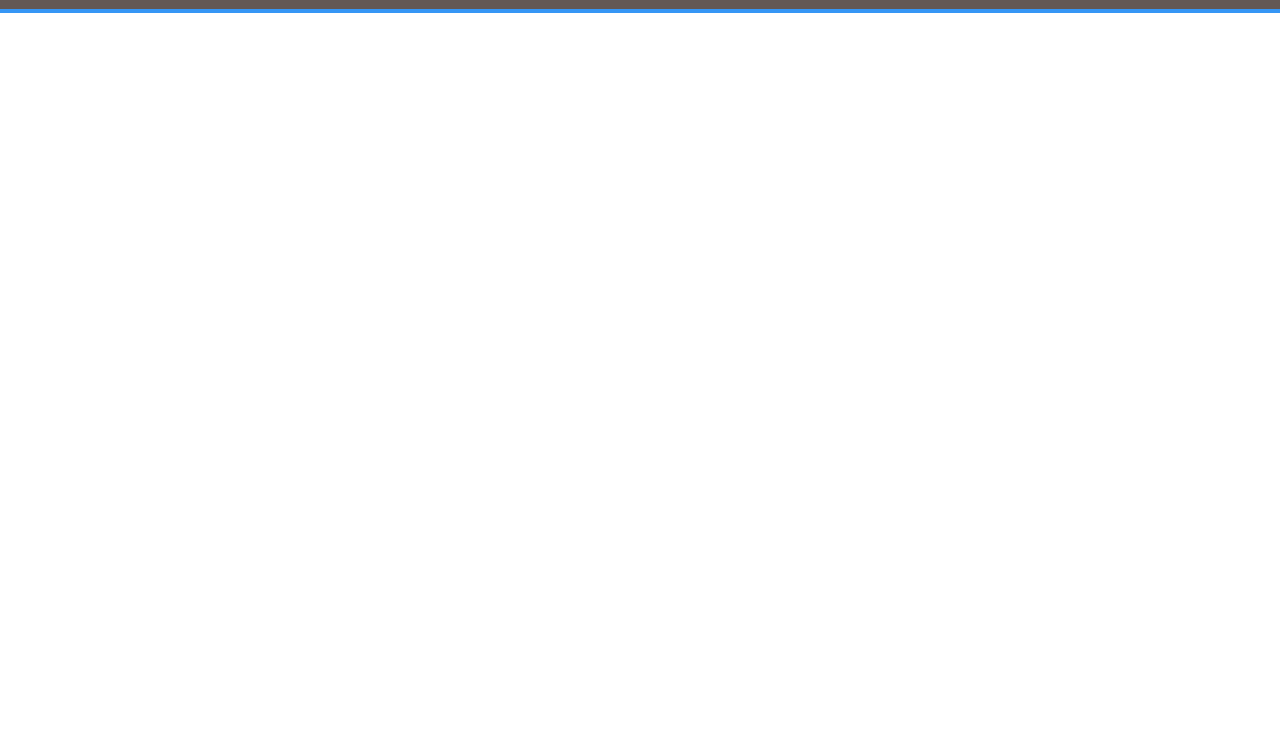
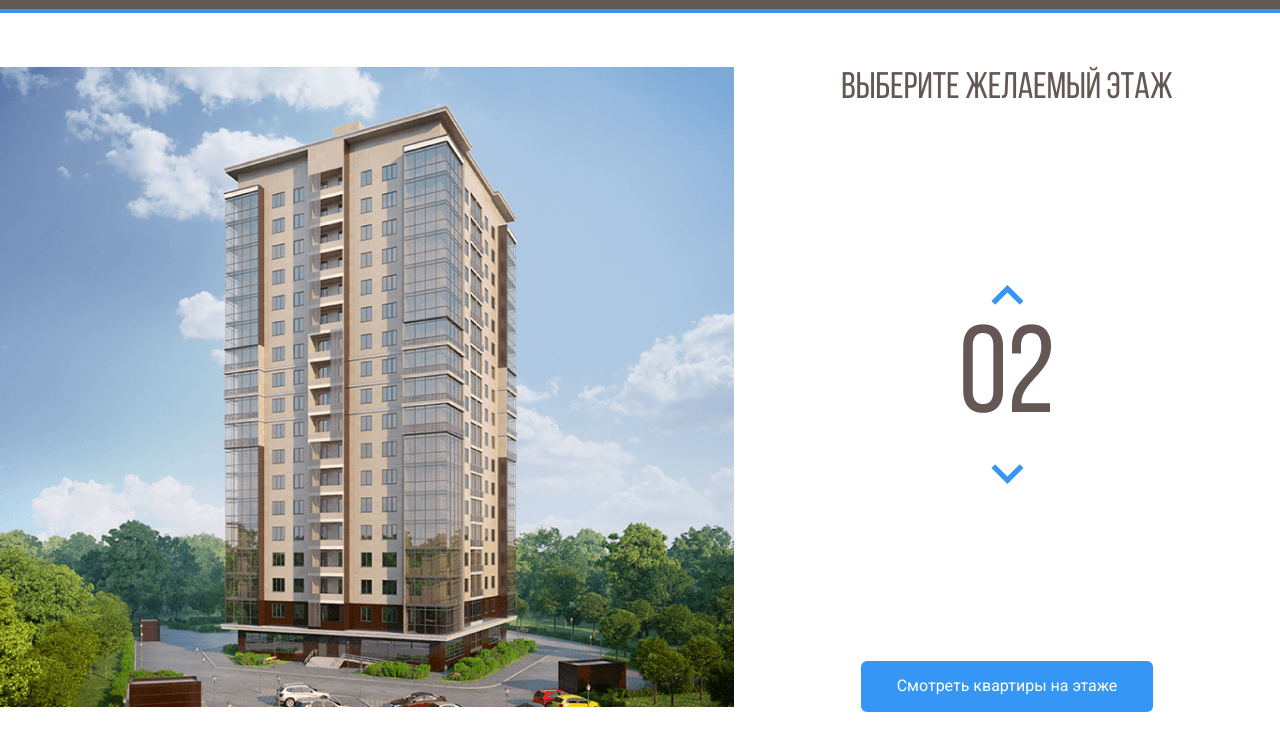
Before and after one commit to SafonovIL/Melody, a plain HTML site: page index.html in a window 1280 px wide. Shown: the part 55-800 px from the top of the page. Drawn offline with Linux system fonts and the light colour scheme.

Commit message:
Add files via upload

```diff
--- a/css/style.css
+++ b/css/style.css
@@ -1,3 +1,13 @@
+@font-face {
+  font-family: "Bebas Neue";
+  src: local("Bebas Neue Regular Regular"), local("BebasNeueRegular"),
+    url("../fonts/BebasNeueRegular.woff2") format("woff2"),
+    url("../fonts/BebasNeueRegular.woff") format("woff");
+  font-weight: normal;
+  font-style: normal;
+  font-display: swap;
+}
+
 * {
   box-sizing: border-box;
 }
@@ -49,3 +59,59 @@ body {
   text-decoration: none;
   color: #fff;
 }
+.main {
+  max-width: 1280px;
+  margin: auto;
+  padding-top: 54px;
+  display: flex;
+}
+.main-info {
+  flex-grow: 1;
+  text-align: center;
+  display: flex;
+  flex-direction: column;
+  align-items: center;
+  justify-content: space-between;
+}
+.main-title {
+  margin: 0;
+  font-family: "Bebas Neue";
+  font-weight: normal;
+  font-size: 37px;
+  line-height: 44px;
+  color: #635854;
+}
+.home-image path {
+  opacity: 0;
+  cursor: pointer;
+}
+.home-image path:hover {
+  opacity: 1;
+}
+.counter {
+  font-family: "Bebas Neue";
+  color: #635854;
+  font-size: 124px;
+}
+.counter-group {
+  display: flex;
+  flex-direction: column;
+  align-items: center;
+}
+.counter-button {
+  cursor: pointer;
+  background-color: #fff;
+  border: none;
+}
+.counter-arrow-down {
+  transform: rotateX(180deg);
+  margin-top: 10px;
+}
+.button-primary {
+  background: #3596f5;
+  border-radius: 6px;
+  color: #fff;
+  border: none;
+  padding: 16px 36px;
+  cursor: pointer;
+}
--- a/index.html
+++ b/index.html
@@ -40,5 +40,57 @@
         </div>
         <!-- /.navbar -->
     </header>
+    <main class="main">
+        <div class="main-image">
+            <svg
+                class="home-image"
+            width="734" height="640" viewBox="0 0 734 640" fill="none" xmlns="http://www.w3.org/2000/svg"
+                xmlns:xlink="http://www.w3.org/1999/xlink">
+                <rect width="734" height="640" fill="url(#pattern0)" />
+                <defs>
+                    <pattern id="pattern0" patternContentUnits="objectBoundingBox" width="1" height="1">
+                        <use xlink:href="#image0" transform="translate(-0.00408719) scale(0.0013624 0.0015625)" />
+                    </pattern>
+                    <image id="image0" width="740" height="640" xlink:href="img/home.png" />
+                </defs>
+                <path d="M222 531L442.8 539L512 525.3V547L443.5 566.7L222 555.7V531Z" fill="#3595F6" fill-opacity="0.75" />
+                <path d="M223 530V505L443.3 508.3L513 505V525L443.7 538L223 530Z" fill="#3595F6" fill-opacity="0.75" />
+                <path d="M223 504V479H444H513V502L445 509L223 504Z" fill="#3595F6" fill-opacity="0.75" />
+                <path d="M223 480V455L444.3 451.3L512 458V480H444" fill="#3595F6" fill-opacity="0.75" />
+                <path d="M223 454V428L444.5 424.7L513 435.7V457L444 450.3L223 454Z" fill="#3595F6" fill-opacity="0.75" />
+                <path d="M222 427V403.3L443 391L514 414V435.3L443 423L222 427Z" fill="#3595F6" fill-opacity="0.75" />
+                <path d="M222 405V380L444.2 363.7L514 392.3V413L443.7 391.3L222 405Z" fill="#3595F6" fill-opacity="0.75" />
+                <path d="M222 380V355L444.5 334.7L514 371.3V392L442 363.3L222 380Z" fill="#3595F6" fill-opacity="0.75" />
+                <path d="M222 354V330L445 305.3L514 349.3V371L444.7 333L222 354Z" fill="#3595F6" fill-opacity="0.75" />
+                <path d="M222 329V305L444.5 276.3L514 327.3V348L443.7 305.7L222 329Z" fill="#3595F6" fill-opacity="0.75" />
+                <path d="M221 305V281L443.3 248L514 307.3V327L444 276.3L221 305Z" fill="#3595F6" fill-opacity="0.75" />
+                <path d="M222 280V256L443.2 221L513 285V306L444.3 247.7L222 280Z" fill="#3595F6" fill-opacity="0.75" />
+                <path d="M222 256V231L444.3 193L513 263.3V284L444 220L222 256Z" fill="#3595F6" fill-opacity="0.75" />
+                <path d="M222 230V205L442.8 161.3L513 240.3V263L444 189.7L222 230Z" fill="#3595F6" fill-opacity="0.75" />
+                <path d="M223 206V181L443 133L513 218V241L442.3 161.7L223 206Z" fill="#3595F6" fill-opacity="0.75" />
+                <path d="M222 181V156L441.8 104L513 196.3V219L443.3 132.7L222 181Z" fill="#3595F6" fill-opacity="0.75" />
+                <path d="M222 156V130L444 73.3L513 175V196L443.7 104.3L222 156Z" fill="#3595F6" fill-opacity="0.75" />
+            </svg>
+
+        </div>
+        <!-- main-image -->
+        <div class="main-info">
+            <h2 class="main-title">Выберите желаемый этаж</h2>
+            <div class="counter-group">
+                <button class="counter-button counter-up">
+                    <img class="conter-arrow conter-arrow-up" src="/img/Arrow.svg" alt="arrow-up">
+                </button>
+                <span class="counter">02</span>
+                <button class="counter-button counter-down">
+                    <img class="conter-arrow counter-arrow-down" src="/img/Arrow.svg" alt="arrow-down">
+                </button>
+            </div>
+            <!-- /.counter-group -->
+            <button class="button button-primary">Смотреть квартиры на этаже</button>
+        </div>
+        <!-- /.main-info -->
+    </main>
+
+
 </body>
 </html>
```
Also changed, not shown: fonts/BebasNeueRegular.woff (added), fonts/BebasNeueRegular.woff2 (added), img/Arrow.svg (added), img/Group 3.svg (added), img/home.png (added).
